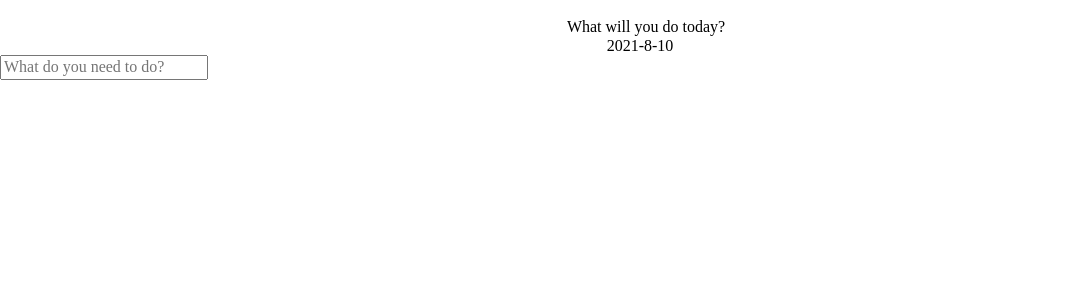
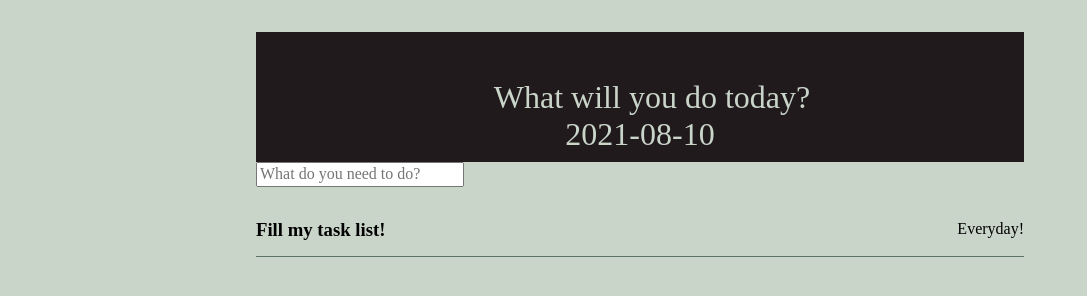
Before and after one commit to TatianaSz/Angular, a website: page todoapp/page.html in a window 1280 px wide. Shown: the whole page, without its empty margins (0-1087 px from the left). Drawn offline with nearby package versions, Linux system fonts and the light colour scheme.

Commit message:
added simple task

```diff
--- a/todoapp/js.js
+++ b/todoapp/js.js
@@ -1,6 +1,14 @@
 const app = angular.module("app",[]);
 app.controller("date", ['$scope', function($scope){
     let today=new Date();
-    let todayDate = today.getFullYear()+"-"+(today.getMonth()+1)+"-"+ today.getDate();
+    let todayDate = today.getFullYear()+"-"+(today.getMonth()<10?"0"+parseInt(today.getMonth()+1):today.getMonth()+1)+"-"+ (today.getDate()<10?"0"+today.getDate():today.getDate());
     $scope.message= "What will you do today? \n" +todayDate;
 }])
+
+app.controller("taski", ["$scope", function($scope){
+    $scope.tasks = [
+        {taskName: "Fill my task list!",
+         hour: "Everyday!"
+        },
+    ]
+}])
--- a/todoapp/page.html
+++ b/todoapp/page.html
@@ -11,9 +11,9 @@
     <title>Document</title>
 </head>
 <body>
+    <div class="app">
     <header ng-include="'header.html'"></header>
-
-    <input type="text" ng-model="task" placeholder="What do you need to do?">
-    <p>{{task}}</p>
+    <div ng-include="'task.html'"></div>
+</div>
 </body>
 </html>
--- a/todoapp/style.css
+++ b/todoapp/style.css
@@ -1,4 +1,37 @@
+body{
+    background-color:#CAD5CA;
+}
+.app{
+    width:60%;
+    margin: 2rem auto;
+}
+
 .header{
     white-space:pre-wrap;
     text-align:center;
+    font-size:2rem;
+    background-color:#211A1D;
+    color:#CAD5CA;
+    padding:10px;
+    margin: auto 0;
 }
+
+.task ul{
+    list-style-type:none;
+    padding-inline-start: 0px;
+}
+.task h3{
+    margin:0;
+    padding:0;
+
+}
+.task ul li{
+    display:flex;
+    flex-direction:row;
+    text-align:center;
+    justify-content:space-between;
+    align-items: center;
+    border-bottom:1px solid #5F7367;
+    padding: 1rem 0;
+
+}
--- /dev/null
+++ b/todoapp/task.html
@@ -0,0 +1,10 @@
+<div class="task" ng-controller="taski">
+    <input type="text" ng-model="ta" placeholder="What do you need to do?">
+<ul>
+    <li ng-repeat="task in tasks">
+        <h3>{{task.taskName}}</h3>
+        <time>{{task.hour}}</time>
+    </li>
+</ul>
+
+</div>
```
